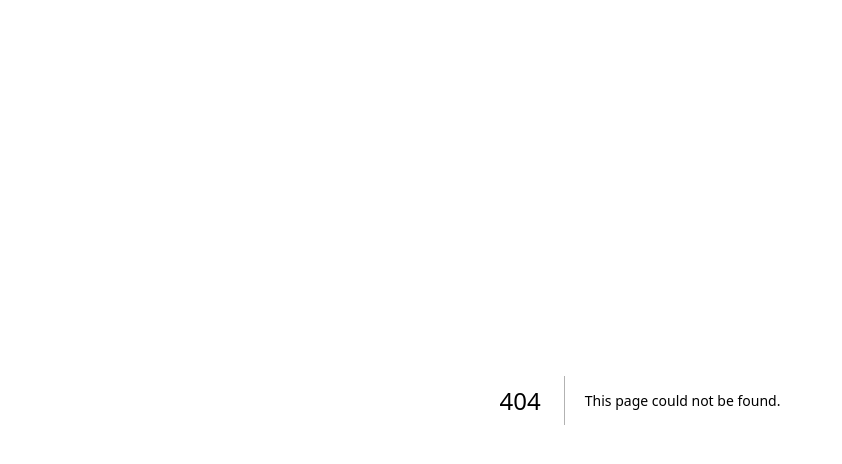
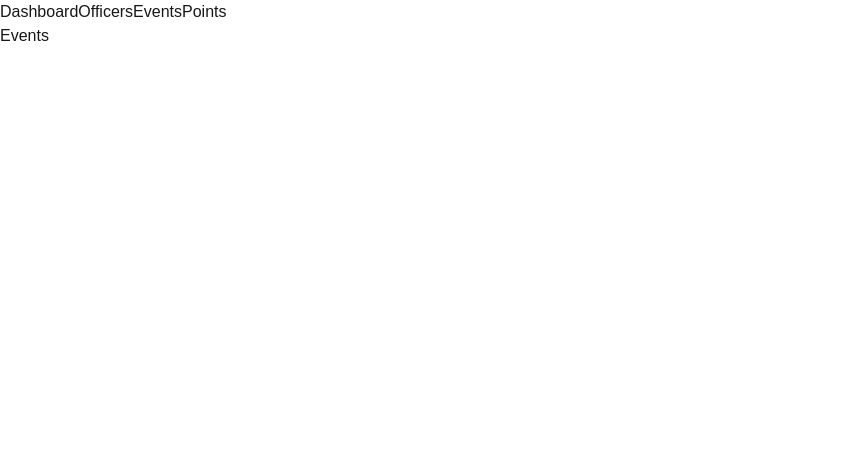
Before and after one commit to briancasio/cappy-hub, a Next.js app: page /events in a window 1280 px wide. Before the commit this address had no page. Shown: the top 464 px of the page, without its empty margins (0-842 px from the left). Built offline with nearby package versions, Linux system fonts and the light colour scheme.

Commit message:
feat: add application navigation shell (#1)

```diff
--- /dev/null
+++ b/app/events/page.tsx
@@ -0,0 +1,6 @@
+
+export default function EventsPage() {
+  return (
+    <div><h1>Events</h1></div>
+  );
+}
--- a/app/layout.tsx
+++ b/app/layout.tsx
@@ -1,3 +1,4 @@
+import Link from "next/link";
 import type { Metadata } from "next";
 import { Geist, Geist_Mono } from "next/font/google";
 import "./globals.css";
@@ -23,7 +24,15 @@ export default function RootLayout({ children }: LayoutProps<"/">) {
       lang="en"
       className={`${geistSans.variable} ${geistMono.variable} h-full antialiased`}
     >
-      <body className="min-h-full flex flex-col">{children}</body>
+      <body className="min-h-full flex flex-col">
+        <nav>
+          <Link href={"/"}>Dashboard</Link>
+          <Link href={"/officers"}>Officers</Link>
+          <Link href={"/events"}>Events</Link>
+          <Link href={"/points"}>Points</Link>
+        </nav>
+        <main>{children}</main>
+      </body>
     </html>
   );
 }
--- /dev/null
+++ b/app/officers/page.tsx
@@ -0,0 +1,6 @@
+
+export default function OfficersPage() {
+  return (
+    <div><h1>Officers</h1></div>
+  );
+}
--- /dev/null
+++ b/app/points/page.tsx
@@ -0,0 +1,6 @@
+
+export default function PointsPage() {
+  return (
+    <div><h1>Points</h1></div>
+  );
+}
```
